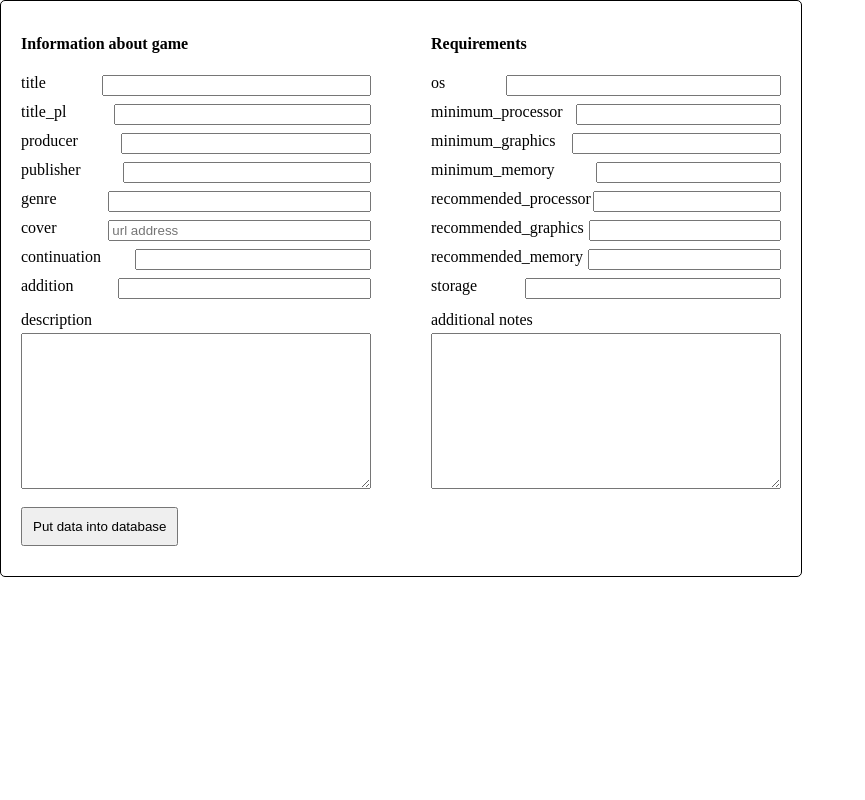
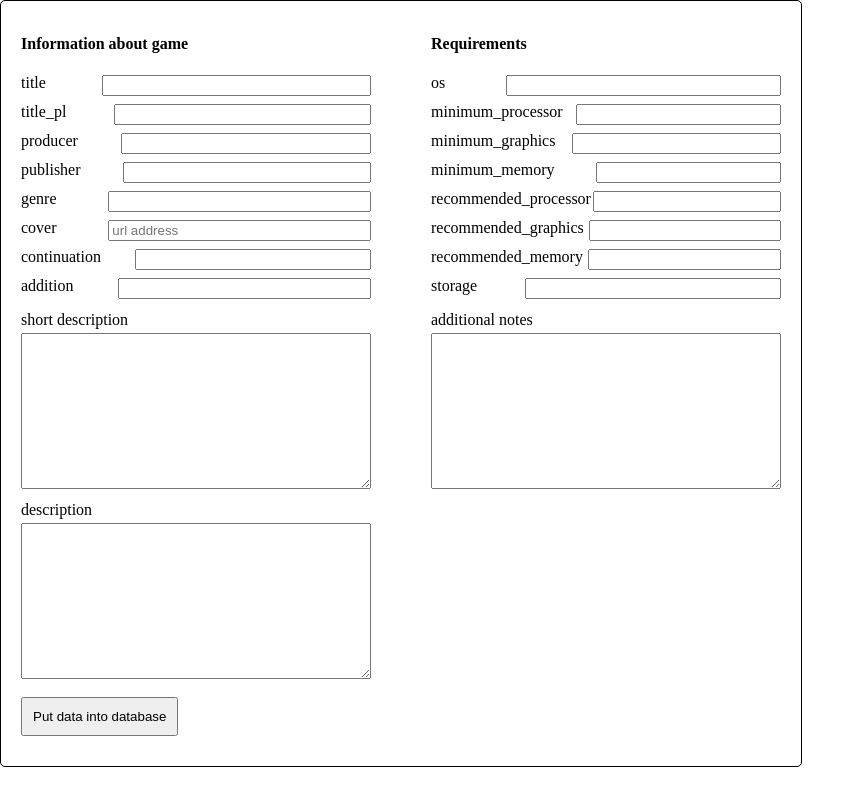
Before and after one commit to studik95/republicofgames, a PHP site: page / in a window 1280 px wide. Shown: the whole page, without its empty margins (0-865 px from the left). Run offline with PHP 8.4, Linux system fonts and the light colour scheme.

Commit message:
Added a short description field to a game form.

```diff
--- a/admin_panel/easyinsertdata/backend/game.php
+++ b/admin_panel/easyinsertdata/backend/game.php
@@ -8,7 +8,8 @@ $publisher = htmlspecialchars(trim($_POST['publisher']));
 $cover = htmlspecialchars(trim($_POST['cover']));
 $continuation = htmlspecialchars(trim($_POST['continuation']));
 $addition = htmlspecialchars(trim($_POST['addition']));
-$description = htmlspecialchars(trim($_POST['description']));
+$short_description = trim($_POST['short_description']);
+$description = trim($_POST['description']);
 //requirements
 $os = htmlspecialchars(trim($_POST['os']));
 $minimum_processor = htmlspecialchars(trim($_POST['minimum_processor']));
@@ -20,6 +21,5 @@ $recommended_memory = htmlspecialchars(trim($_POST['recommended_memory']));
 $storage = htmlspecialchars(trim($_POST['storage']));
 $notes = htmlspecialchars(trim($_POST['notes']));
 
-echo $title;
 
 ?>
--- a/admin_panel/easyinsertdata/game.php
+++ b/admin_panel/easyinsertdata/game.php
@@ -29,6 +29,10 @@ ECHO<<<END
                 </div>
                 <div class="form__field">
                     <label for="addition" class="label">addition</label><input name="addition" type="text" id="addition" class="field">
+                </div>
+                <div class="form__field--textarea">
+                    <label for="short_description" class="label--textarea" >short description</label>
+                    <textarea name="short_description" id="short_description" cols="30" rows="10"></textarea>
                 </div>
                 <div class="form__field--textarea">
                     <label for="description" class="label--textarea" >description</label>
```
